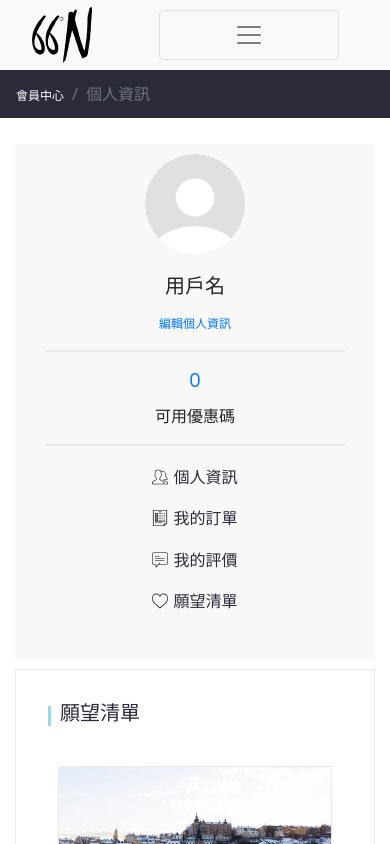
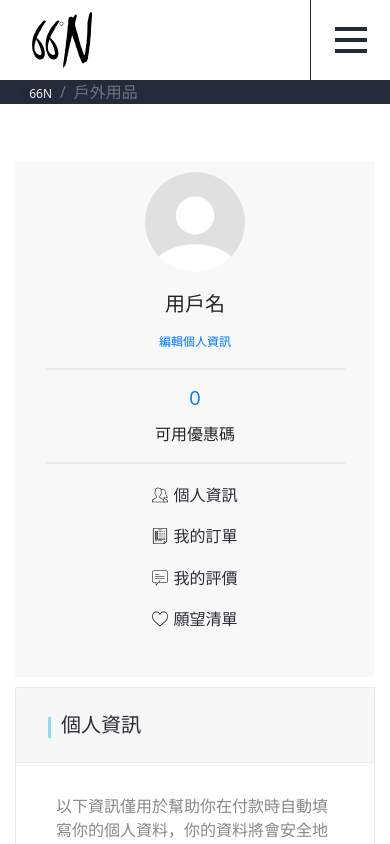
Before and after one commit to T-Bone1902/n66_dev, a React (Create React App) app: page / in a window 390 px wide. Shown: the top 844 px of the page. Built offline with nearby package versions, Linux system fonts and the light colour scheme; no server answers.

Commit message:
20191106

```diff
--- a/src/App.js
+++ b/src/App.js
@@ -39,9 +39,9 @@ class App extends Component {
 
         {/* page */}
         {/* <Comment /> */}
-        {/* <DashBoard /> */}
+        <DashBoard />
         {/* <Order /> */}
-        <WishList />
+        {/* <WishList /> */}
       </>
     );
   }
--- a/src/component/Member_info_list/MemberInfoList.jsx
+++ b/src/component/Member_info_list/MemberInfoList.jsx
@@ -4,6 +4,9 @@ import "./member_info_list.css";
 class MemberInfoList extends Component {
   state = {};
   render() {
+    const { data, handleUpdate } = this.props;
+    console.log(data);
+
     return (
       <Accordion defaultActiveKey="0" className="member-info-list-container">
         <Card>
@@ -26,6 +29,7 @@ class MemberInfoList extends Component {
                   <div className="width-100 mr-3">
                     <Form.Label className="text-align-left">稱謂</Form.Label>
                     <Form.Control as="select" className="dropdowns my-2">
+                      <option>請選擇</option>
                       <option>先生</option>
                       <option>女士</option>
                     </Form.Control>
@@ -125,7 +129,7 @@ class MemberInfoList extends Component {
                   <Form.Label className="text-align-left my-2">
                     電子信箱
                   </Form.Label>
-                  <Form.Control type="email" />
+                  <Form.Control type="email" defaultValue={data.email} />
                 </Form.Group>
                 <Button type="submit">儲存</Button>
               </Form>
--- a/src/component/NavBar/NavBar.jsx
+++ b/src/component/NavBar/NavBar.jsx
@@ -1,32 +1,95 @@
 import React, { Component } from "react";
-import { Navbar, Nav, Breadcrumb } from "react-bootstrap";
+import { Nav, Breadcrumb } from "react-bootstrap";
 import { ReactComponent as Logo } from "./img/logo.svg";
 import { ReactComponent as User } from "./img/user.svg";
 import { ReactComponent as Cart } from "./img/cart.svg";
 import "./navbar.css";
-class NavBar extends Component {
+class NavBar extends React.Component {
   state = {};
+
+  componentDidMount() {
+    let navbar = document.querySelector(".navbar-container");
+    let toggler = document.querySelector(".navBtn");
+    let rightMenu = document.querySelector(".right-menu");
+    let rightMenuIsShow = false;
+    let body = document.querySelector("body");
+    let upLine = document.querySelector(".up-line");
+    let middleLine = document.querySelector(".middle-line");
+    let downLine = document.querySelector(".down-line");
+
+    //   window.onresize = ()=>{
+    //     if(window.innerWidth >= 850){
+    //         rightMenu.style.left = '100%';
+    //         toggler.style.backgroundColor = 'transparent';
+    //         navbar.style.backgroundColor = 'transparent';
+    //         toggler.style.borderLeftColor = '#fff';
+    //         upLine.style.transform = 'rotate(0)';
+    //         downLine.style.transform = 'rotate(0)';
+    //         middleLine.style.opacity = '1';
+    //     }
+
+    // }
+
+    toggler.onclick = () => {
+      rightMenuIsShow = !rightMenuIsShow;
+      console.log(rightMenuIsShow);
+
+      if (rightMenuIsShow) {
+        toggler.style.backgroundColor = "#96daf0";
+        // toggler.style.borderLeftColor = '#96daf0';
+        rightMenu.style.left = "0";
+        body.style.overflowY = "hidden";
+        // navbar.style.backgroundColor = '#242a3a';
+        upLine.style.transform = "rotate(45deg)";
+        downLine.style.transform = "rotate(-45deg)";
+        middleLine.style.opacity = "0";
+        body.style.overflowY = "hidden";
+      } else {
+        rightMenu.style.left = "100%";
+        toggler.style.backgroundColor = "transparent";
+        // toggler.style.borderLeftColor = '#fff';
+        // navbar.style.backgroundColor = 'transparent';
+        body.style.overflowY = "scroll";
+        upLine.style.transform = "rotate(0)";
+        downLine.style.transform = "rotate(0)";
+        middleLine.style.opacity = "1";
+        body.style.overflowY = "scroll";
+      }
+    };
+  }
+
   render() {
     return (
       <>
-        <Navbar bg="light" expand="lg" className="navbar-container">
-          <Navbar.Brand href="#home" className="navbar-logo">
+        <div className="navbar-container d-flex align-items-center fixed-top">
+          <div href="#home" className="navbar-logo mr-auto">
             <Logo height="60" width="60" />
-          </Navbar.Brand>
-          <Navbar.Toggle aria-controls="basic-navbar-nav" />
-          <Navbar.Collapse
-            id="basic-navbar-nav"
-            className="nabar-items-container"
+          </div>
+
+          <a
+            className="navBtn ml-auto d-flex justify-content-center align-items-center"
+            role="button"
           >
+            <div className="toggle-inner d-flex flex-column justify-content-between align-items-center">
+              <div className="darkblue-line up-line"></div>
+              <div className="darkblue-line middle-line"></div>
+              <div className="darkblue-line down-line"></div>
+            </div>
+          </a>
+
+          <div id="basic-navbar-nav" className="navCollapse">
             <Nav className="ml-auto ">
               <Nav.Link className="navbar-item" href="#home">
                 <span className="">旅遊行程</span>
+                <div className="blue-line"></div>
               </Nav.Link>
               <Nav.Link className="navbar-item" href="#link">
                 <span className="">戶外用品</span>
+                <div className="blue-line"></div>
               </Nav.Link>
               <Nav.Link className="navbar-item" href="#link">
                 <span className="">旅遊評價</span>
+                <div className="blue-line"></div>
               </Nav.Link>
               <Nav.Link
                 className="navbar-item"
@@ -34,6 +97,7 @@ class NavBar extends Component {
                 style={{ marginRight: "2rem" }}
               >
                 <span>我們的理念</span>
+                <div className="blue-line"></div>
               </Nav.Link>
               <Nav.Link className="icon-container" href="#link">
                 <User height="20" width="20" className="user-icon" />
@@ -42,15 +106,39 @@ class NavBar extends Component {
                 <Cart height="20" width="20" className="cart-icon" />
               </Nav.Link>
             </Nav>
-          </Navbar.Collapse>
-        </Navbar>
-        <Breadcrumb>
-          <Breadcrumb.Item href="#">會員中心</Breadcrumb.Item>
+          </div>
+
+          <ul className="right-menu">
+            <li>
+              <a href="#8">
+                <h5>登入</h5>
+              </a>
+            </li>
+            <li>
+              <a href="#19">
+                <h5>我的購物車</h5>
+              </a>
+            </li>
+            <li>
+              <a href="#2">
+                <h5>旅遊行程</h5>
+              </a>
+            </li>
+            <li>
+              <a href="#3">
+                <h5>旅遊評價</h5>
+              </a>
+            </li>
+          </ul>
+        </div>
+
+        <Breadcrumb className="mb-5">
+          <Breadcrumb.Item href="#">66N</Breadcrumb.Item>
           <Breadcrumb.Item
             href="https://getbootstrap.com/docs/4.0/components/breadcrumb/"
             active
           >
-            個人資訊
+            戶外用品
           </Breadcrumb.Item>
         </Breadcrumb>
       </>
--- a/src/component/NavBar/navbar.css
+++ b/src/component/NavBar/navbar.css
@@ -1,5 +1,11 @@
+body {
+  overflow-x: hidden;
+}
+
 .navbar-container {
   padding: 0 !important;
+  border-bottom: 1px solid #242a3a;
+  background-color: #fff;
 }
 
 .nabar-items-container {
@@ -11,17 +17,42 @@
 }
 
 .navbar-item {
+  position: relative;
   margin: auto;
   padding: 0.5rem 2rem 0.5rem 2rem !important;
   border-bottom: 1px solid #8b8989;
   color: #242a3a;
   font-size: 1rem;
+  -webkit-transition: .3s;
+  transition: .3s;
 }
 
-.navbar-item:hover {
-  border-bottom: 1px solid #96daf0;
-  -webkit-transition: 0.5s;
-  transition: 0.5s;
+.navbar-item span {
+  color: #8b8989;
+  -webkit-transition: .3s;
+  transition: .3s;
+}
+
+.blue-line {
+  width: 0%;
+  height: 2px;
+  background-color: #96daf0;
+  position: absolute;
+  bottom: -1px;
+  left: 50%;
+  -webkit-transform: translate(-50%, 0);
+          transform: translate(-50%, 0);
+  -webkit-transition: .3s;
+  transition: .3s;
+  z-index: 2;
+}
+
+.navbar-item:hover .blue-line {
+  width: 100%;
+}
+
+.navbar-item:hover span {
+  color: #242a3a;
 }
 
 .icon-container {
@@ -31,6 +62,8 @@
   display: -ms-flexbox;
   display: flex;
   border-left: 1px solid #d5d5d5;
+  -webkit-transition: .5s;
+  transition: .5s;
 }
 
 .icon-container:hover {
@@ -47,15 +80,21 @@
 
 .user-icon {
   margin: auto;
+  -webkit-transition: .3s;
+  transition: .3s;
 }
 
 .cart-icon {
   margin: auto;
+  -webkit-transition: .3s;
+  transition: .3s;
 }
 
 .breadcrumb {
-  background-color: #2a2a3a;
+  background-color: #242a3a;
   border-radius: 0;
+  margin: 80px 0 0 0 !important;
+  padding: 0 0 0 20px;
 }
 
 .breadcrumb a {
@@ -67,4 +106,114 @@
   color: #96daf0;
   font-size: 0.75rem;
 }
+
+.breadcrumb-item::before {
+  content: '>';
+}
+
+.navBtn {
+  display: none !important;
+  height: 80px !important;
+  width: 80px !important;
+  background-color: #fff !important;
+  cursor: pointer;
+  border-left: 1px solid #242a3a;
+  -webkit-transition: .5s;
+  transition: .5s;
+}
+
+.navBtn .toggle-inner {
+  width: 32px;
+  height: 26px;
+}
+
+.navBtn .darkblue-line {
+  width: 100%;
+  height: 4px;
+  background-color: #242a3a;
+  -webkit-transform-origin: left;
+          transform-origin: left;
+  -webkit-transition: opacity .3s , -webkit-transform .5s;
+  transition: opacity .3s , -webkit-transform .5s;
+  transition: transform .5s , opacity .3s;
+  transition: transform .5s , opacity .3s , -webkit-transform .5s;
+}
+
+.right-menu {
+  position: absolute;
+  top: 81px;
+  left: 100%;
+  width: 100%;
+  height: 100vh;
+  list-style: none;
+  background-color: #fff;
+  padding: 0;
+  -webkit-transition: .5s;
+  transition: .5s;
+  z-index: 999;
+}
+
+.right-menu li {
+  position: relative;
+  border-bottom: 1px solid #cacbce;
+  display: -webkit-box;
+  display: -ms-flexbox;
+  display: flex;
+  -webkit-box-align: center;
+      -ms-flex-align: center;
+          align-items: center;
+  padding: 20px 0;
+}
+
+.right-menu li::before {
+  content: "";
+  font-weight: bold;
+  background-color: #96daf0;
+  border-radius: 50%;
+  position: absolute;
+  height: 8px;
+  width: 8px;
+  display: block;
+  top: 50%;
+  left: 20px;
+  -webkit-transform: translate(-50%, -50%);
+          transform: translate(-50%, -50%);
+}
+
+.right-menu a {
+  display: block;
+  width: 100%;
+  height: 100%;
+  text-decoration: none;
+  margin-left: 40px;
+}
+
+.right-menu a h5 {
+  margin: 0 0 3px 0;
+}
+
+.right-menu a h6 {
+  margin: 0;
+}
+
+.right-menu a h5, .right-menu a h6 {
+  color: #242a3a;
+}
+
+@media screen and (max-width: 858px) {
+  .navBtn {
+    display: -webkit-box !important;
+    display: -ms-flexbox !important;
+    display: flex !important;
+  }
+  .navCollapse {
+    display: none;
+  }
+}
+
+@media screen and (min-width: 859px) {
+  .right-menu {
+    left: 100%;
+  }
+}
 /*# sourceMappingURL=navbar.css.map */
--- a/src/component/NavBar/navbar.scss
+++ b/src/component/NavBar/navbar.scss
@@ -1,5 +1,15 @@
+
+$primaryColor: #242a3a;
+$secColor: #96daf0;
+
+body{
+  overflow-x: hidden;
+}
+
 .navbar-container {
   padding: 0 !important;
+  border-bottom: 1px solid $primaryColor;
+  background-color: #fff;
 }
 
 .nabar-items-container {
@@ -11,22 +21,47 @@
 }
 
 .navbar-item {
+  position: relative;
   margin: auto;
   padding: 0.5rem 2rem 0.5rem 2rem !important;
   border-bottom: 1px solid #8b8989;
   color: #242a3a;
   font-size: 1rem;
+  transition: .3s;
 }
 
-.navbar-item:hover {
-  border-bottom: 1px solid #96daf0;
-  transition: 0.5s;
+.navbar-item span{
+  color: #8b8989;
+  transition: .3s;
 }
+
+.blue-line{
+  width: 0%;
+  height: 2px;
+  background-color: $secColor;
+  position: absolute;
+  bottom: -1px;
+  left: 50%;
+  transform: translate(-50%, 0);
+  transition: .3s;
+  z-index: 2;
+}
+
+.navbar-item:hover .blue-line{
+  width: 100%;
+}
+
+.navbar-item:hover span{
+  color: $primaryColor;
+}
+
+
 .icon-container {
   width: 80px;
   height: 80px;
   display: flex;
   border-left: 1px solid #d5d5d5;
+  transition: .5s;
 }
 
 .icon-container:hover {
@@ -43,23 +78,134 @@
 
 .user-icon {
   margin: auto;
+  transition: .3s;
 }
 
 .cart-icon {
   margin: auto;
+  transition: .3s;
 }
 
 .breadcrumb {
-  background-color: #2a2a3a;
+  background-color: $primaryColor;
   border-radius: 0;
+  margin: 80px 0 0 0 !important;
+  padding: 0 0 0 20px;
+
+  a{
+    color: #fff;
+    font-size: 0.75rem;
+  }
+
+  span {
+    color: #96daf0;
+    font-size: 0.75rem;
+  }
 }
 
-.breadcrumb a {
-  color: #fff;
-  font-size: 0.75rem;
+.breadcrumb-item::before{
+  content: '>';
 }
 
-.breadcrumb span {
-  color: #96daf0;
-  font-size: 0.75rem;
+
+.navBtn{
+  display: none !important;
+  height: 80px !important;
+  width: 80px !important;
+  background-color: #fff !important;
+  cursor: pointer;
+  border-left: 1px solid $primaryColor;
+  transition: .5s;
+
+
+  .toggle-inner{
+      width: 32px;
+      height: 26px;
+  }
+
+  .darkblue-line{
+    width: 100%;
+    height: 4px;
+    background-color: $primaryColor;
+    transform-origin: left;
+    transition: transform .5s , opacity .3s;
+  }
 }
+
+.right-menu{
+  position: absolute;
+  top: 81px;
+  left: 100%;
+  width: 100%;
+  height: 100vh;
+  list-style: none;
+  background-color: #fff;
+  padding: 0;
+  transition: .5s;
+  z-index: 999;
+
+  li{
+      position: relative;
+      border-bottom: 1px solid #cacbce;
+      display: flex;
+      align-items: center;
+      padding: 20px 0;
+  }
+
+  li::before{
+      content: "";
+
+      font-weight: bold;
+      background-color: $secColor;
+      border-radius: 50%;
+
+      position: absolute;
+      height: 8px;
+      width: 8px;
+      display: block;
+      top: 50%;
+      left: 20px;
+      transform: translate(-50%,-50%);
+  }
+
+
+  a{
+      display: block;
+      width: 100%;
+      height: 100%;
+      text-decoration: none;
+      margin-left: 40px ;
+      h5{
+          margin: 0 0 3px 0;
+      }
+      h6{
+          margin: 0;
+      }
+      h5, h6{
+          color: $primaryColor;
+          // text-decoration: none;
+      }
+  }
+}
+
+
+
+@media screen and (max-width: 858px){
+
+  .navBtn{
+    display: flex !important;
+  }
+
+  .navCollapse{
+    display: none;
+  }
+}
+
+
+
+@media screen and (min-width: 859px){
+  .right-menu{
+    left: 100%;
+  }
+
+}
--- a/src/page/dashboard/DashBoard.jsx
+++ b/src/page/dashboard/DashBoard.jsx
@@ -4,10 +4,22 @@ import NavBar from "../../component/NavBar/NavBar";
 import MemberLeftMenu from "../../component/member_left_menu/MemberLeftMenu";
 import MemberInfoList from "../../component/Member_info_list/MemberInfoList";
 import MemberPassword from "../../component/Member_password/MemberPassword";
+import axios from "axios";
 import "./dashboard.css";
+
 class DashBoard extends Component {
-  state = {};
+  state = {
+    data: []
+  };
+
+  async componentDidMount() {
+    const { data } = await axios.get("http://localhost:3001/members");
+    // console.log(data.rows[0]);
+    this.setState({ data: data.rows[0] });
+  }
+
   render() {
+    const { data } = this.state;
     return (
       <>
         <NavBar />
@@ -17,7 +29,7 @@ class DashBoard extends Component {
               <MemberLeftMenu />
             </Col>
             <Col className="col-xl-9 col-md-8 ">
-              <MemberInfoList />
+              <MemberInfoList data={data} />
               <MemberPassword />
             </Col>
           </Row>
```
Also changed, not shown: 1 other file (tests, documents, lock files or other folders).
